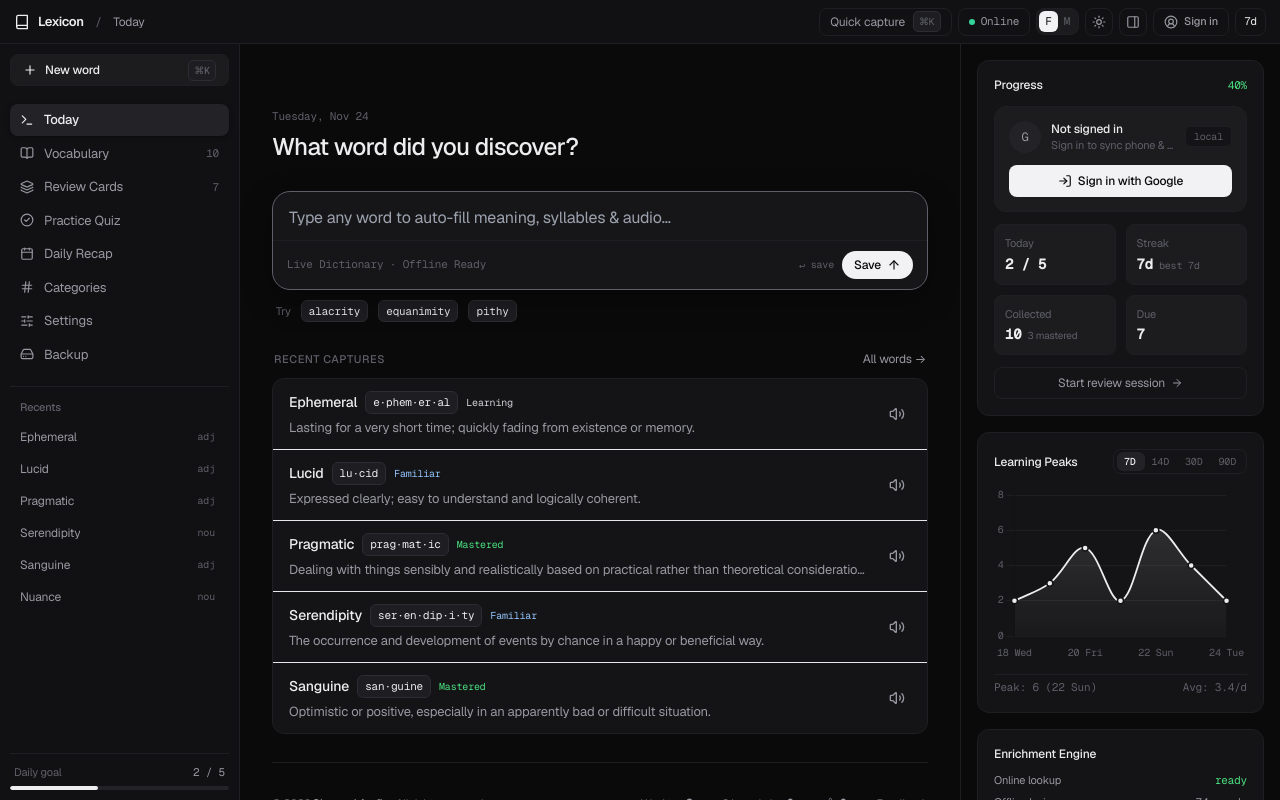
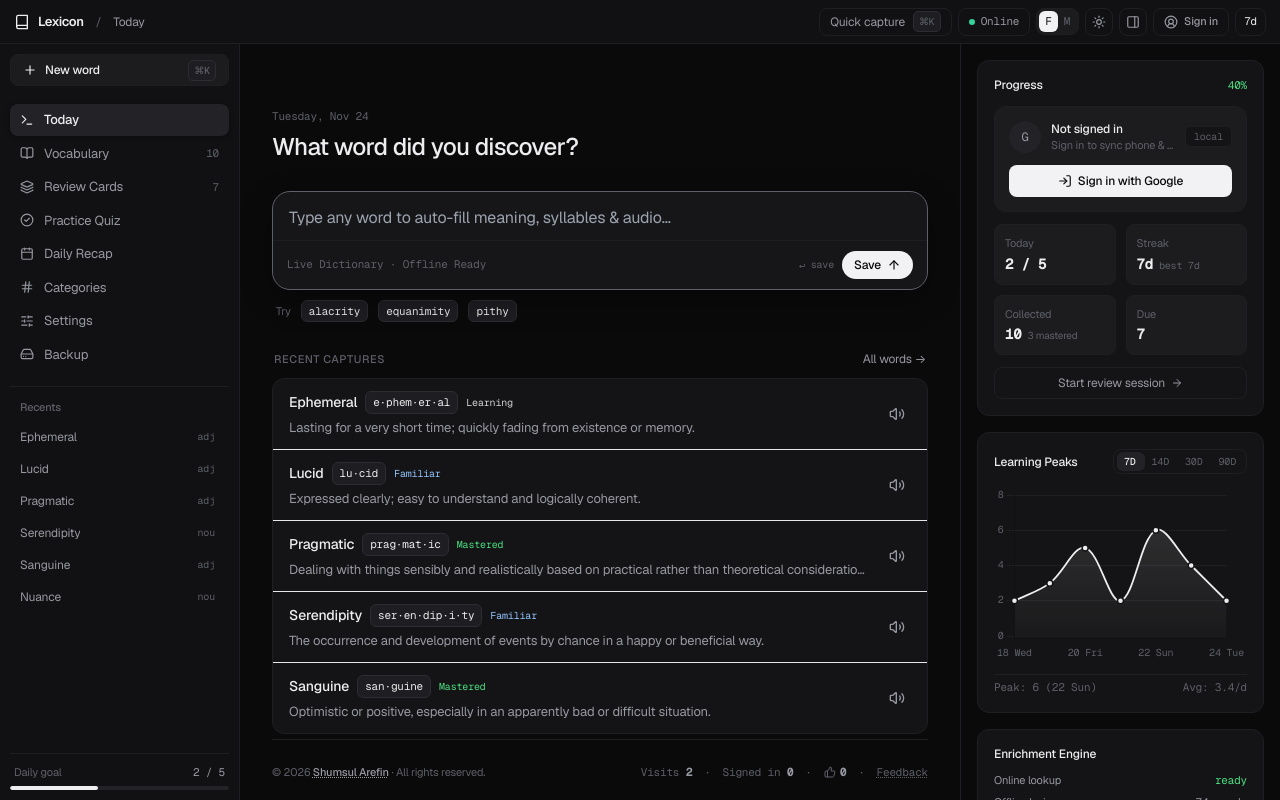
Before and after one commit to shumsularefin/lexicon, a plain HTML site: page public/index.html in a window 1280 px wide. Drawn offline with nearby package versions, Linux system fonts and the light colour scheme; some packages are replaced by stand-ins of ours; no server answers.

Commit message:
Pin footer and live stats bar to bottom of workspace viewport

```diff
--- a/public/index.html
+++ b/public/index.html
@@ -125,8 +125,9 @@
     </aside>
 
     <!-- CENTER FOCUSED WORKSPACE -->
-    <main id="mainContent" class="flex-1 min-w-0 overflow-y-auto px-4 sm:px-8 py-6 sm:py-10 pb-28 lg:pb-10">
-      <div class="max-w-2xl mx-auto space-y-7">
+    <main id="mainContent" class="flex-1 min-w-0 overflow-y-auto px-4 sm:px-8 pt-6 sm:pt-10 pb-28 lg:pb-5 flex flex-col">
+      <div class="max-w-2xl w-full mx-auto flex-1 flex flex-col">
+        <div class="flex-1 space-y-7">
 
         <!-- =============================================================== -->
         <!-- VIEW 1: TODAY (ANTIGRAVITY / CODEX ULTRA-FOCUSED STUDIO)        -->
@@ -492,8 +493,10 @@
         </section>
 
 
-        <!-- Minimal Footer & Live Community Stats -->
-        <footer class="pt-8 mt-8 border-t space-y-2.5 text-[11px]" style="border-color: var(--border); color: var(--text-muted);">
+        </div>
+
+        <!-- Minimal Footer & Live Community Stats (Pinned to Bottom) -->
+        <footer class="mt-auto pt-6 mt-10 border-t space-y-2.5 text-[11px] shrink-0" style="border-color: var(--border); color: var(--text-muted);">
           <div class="flex flex-wrap items-center justify-between gap-2">
             <div>
               © 2026 <a href="https://shumsul-arefin.web.app" target="_blank" rel="noopener noreferrer" class="font-medium underline decoration-dotted hover:text-[var(--text-primary)] transition-colors" style="color: var(--text-secondary);">Shumsul Arefin</a> · All rights reserved.
--- a/public/sw.js
+++ b/public/sw.js
@@ -1,4 +1,4 @@
-const CACHE_NAME = 'lexicon-offline-v2';
+const CACHE_NAME = 'lexicon-offline-v3';
 const ASSETS = [
   '/',
   '/index.html',
```
